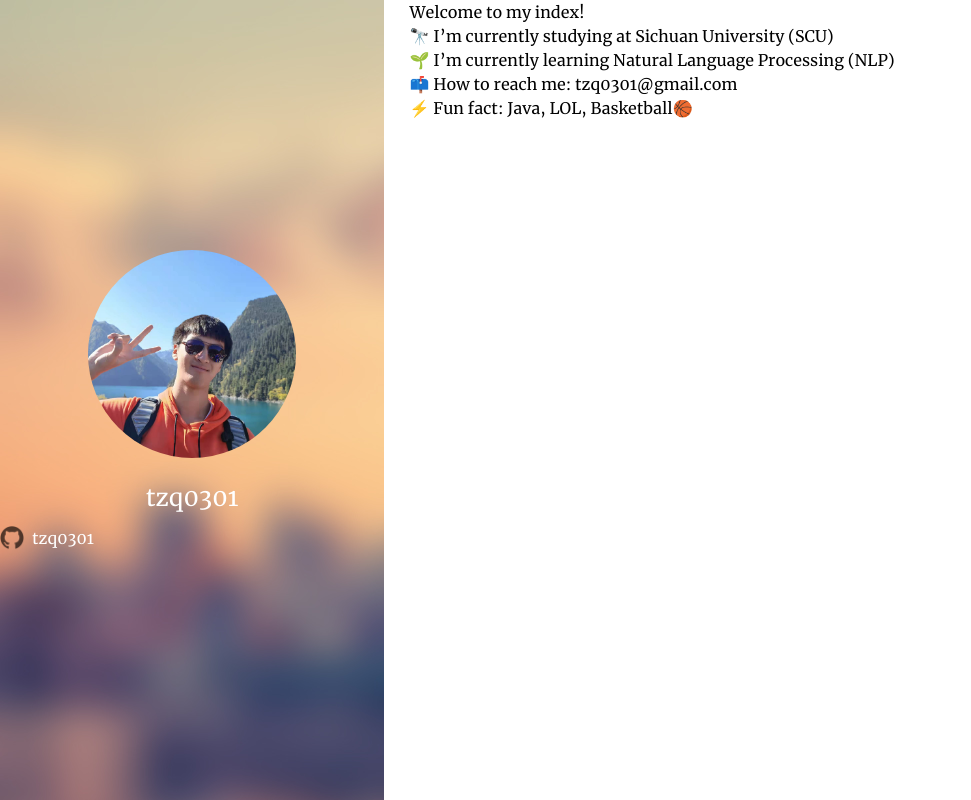
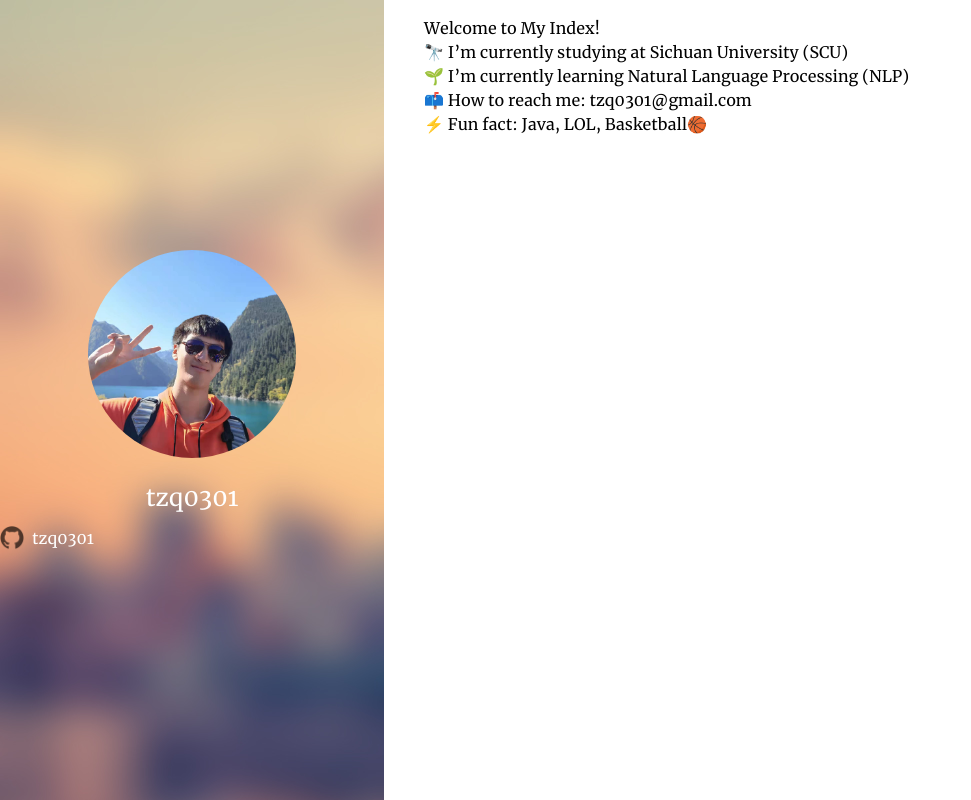
Before and after one commit to tzq0301/tzq0301-index-page, a Vue app: page / in a window 1280 px wide. Shown: the whole page, without its empty margins (0-971 px from the left). Built offline with nearby package versions, Linux system fonts and the light colour scheme.

Commit message:
refactor(*): 使用 Tailwind CSS 重构

```diff
--- a/src/App.vue
+++ b/src/App.vue
@@ -1,10 +1,10 @@
 <template>
-  <div id="my-container">
-    <div id="my-introduction-container">
-      <MyIntroduction id="my-introduction"/>
+  <div class="flex h-screen">
+    <div class="basis-[30%] flex overflow-hidden justify-center items-center bg-[url('/public/images/cover.jpeg')]">
+      <MyIntroduction/>
     </div>
-    <div id="my-detail-container">
-      <MyDetail id="my-detail"/>
+    <div class="basis-[70%] overflow-scroll px-10 py-4">
+      <MyDetail/>
     </div>
   </div>
 </template>
@@ -12,39 +12,8 @@
 <script setup lang="ts">
 import MyIntroduction from "./components/index/MyIntroduction.vue"
 import MyDetail from "./components/index/MyDetail.vue"
-
 </script>
 
 <style lang="less">
-#my-container {
-  display: flex;
 
-  overflow-x: hidden;
-  overflow-y: hidden;
-  height: 100vh;
-}
-
-@introduction-width: 30vw;
-@detail-width: 100vw - @introduction-width;
-
-#my-introduction-container {
-  flex-basis: @introduction-width;
-  display: flex;
-  justify-content: center;
-  align-items: center;
-  background-image: url("/public/images/cover.jpeg");
-
-  #my-introduction {
-
-  }
-}
-
-#my-detail-container {
-  flex-basis: @detail-width;
-  padding-left: 2vw;
-
-  #my-detail {
-
-  }
-}
 </style>
--- a/src/components/index/MyDetail.vue
+++ b/src/components/index/MyDetail.vue
@@ -1,6 +1,6 @@
 <template>
   <div>
-    <MdContainer class="md" :markdown="markdown"/>
+    <MdContainer class="mw-regular" :markdown="markdown"/>
   </div>
 </template>
 
@@ -8,7 +8,7 @@
 import MdContainer from "../md/MdContainer.vue";
 
 const markdown = `
-# Welcome to my index!
+# Welcome to My Index!
 
 - 🔭 I’m currently studying at Sichuan University (SCU)
 - 🌱 I’m currently learning Natural Language Processing (NLP)
@@ -19,8 +19,4 @@ const markdown = `
 
 <style scoped lang="less">
 @import url(/src/css/fonts);
-
-.md {
-  font-family: merriweatherRegular, serif;
-}
 </style>
```
